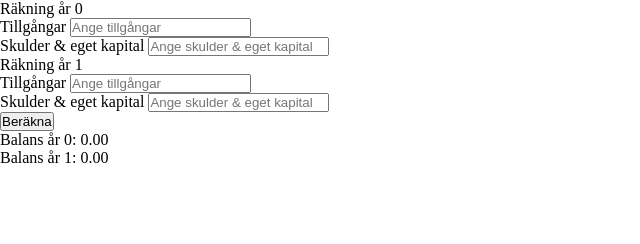
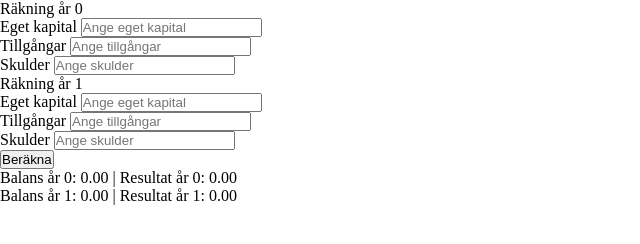
Before and after one commit to coolaste-organisationen/app, a plain HTML site: page index.html in a window 1280 px wide. Both pictures are taken after a click on the button "Beräkna". Shown: the whole page, without its empty margins (0-640 px from the left). Drawn offline with Linux system fonts and the light colour scheme.

Commit message:
ändringar

```diff
--- a/js/main.js
+++ b/js/main.js
@@ -4,14 +4,19 @@ function addYear() {
 
     var listItem = document.createElement('li');
     listItem.className = 'item';
-    listItem.innerHTML = `<span class="title">Räkning år ${year}</span>
+    listItem.innerHTML = `
+      <span class="title">Räkning år ${year}</span>
+      <div class="container">
+        <span class="undertitle">Eget kapital</span>
+        <input type="number" class="equity" placeholder="Ange eget kapital">
+      </div>
       <div class="container">
         <span class="undertitle">Tillgångar</span>
         <input type="number" class="assets" placeholder="Ange tillgångar">
       </div>
       <div class="container">
-      <span class="undertitle">Skulder & eget kapital</span>
-      <input type="number" class="liabilitiesEquity" placeholder="Ange skulder & eget kapital">
+        <span class="undertitle">Skulder</span>
+        <input type="number" class="liabilities" placeholder="Ange skulder">
       </div>
     `;
 
@@ -22,22 +27,33 @@ function addYear() {
     var yearList = document.getElementById('yearList').children;
     var resultContainer = document.getElementById('result');
     var totalBalances = [];
+    var totalEquity = 0;
 
     for (var i = 0; i < yearList.length; i++) {
+      var equityInput = yearList[i].querySelector('.equity');
       var assetsInput = yearList[i].querySelector('.assets');
-      var liabilitiesEquityInput = yearList[i].querySelector('.liabilitiesEquity');
+      var liabilitiesInput = yearList[i].querySelector('.liabilities');
 
+      var equity = parseFloat(equityInput.value) || 0;
       var assets = parseFloat(assetsInput.value) || 0;
-      var liabilitiesEquity = parseFloat(liabilitiesEquityInput.value) || 0;
+      var liabilities = parseFloat(liabilitiesInput.value) || 0;
 
-      var balance = assets - liabilitiesEquity;
+      if (i === 0) {
+        totalEquity = equity;
+      }
+
+      var balance = assets - liabilities;
       totalBalances.push(balance);
+
+      // Resultatberäkning
+      var result = totalEquity + balance;
+      totalEquity = result; // Uppdatera eget kapital för nästa år
     }
 
     // Visa resultatet för varje år
     resultContainer.innerHTML = '';
     for (var i = 0; i < totalBalances.length; i++) {
-      resultContainer.innerHTML += `Balans år ${i}: ${totalBalances[i].toFixed(2)}<br>`;
+      resultContainer.innerHTML += `Balans år ${i}: ${totalBalances[i].toFixed(2)} | Resultat år ${i}: ${totalEquity.toFixed(2)}<br>`;
     }
   }
 
```
Also changed, not shown: index.html (+1 -1 lines). Lines whose indentation alone changed are shown as unchanged.
